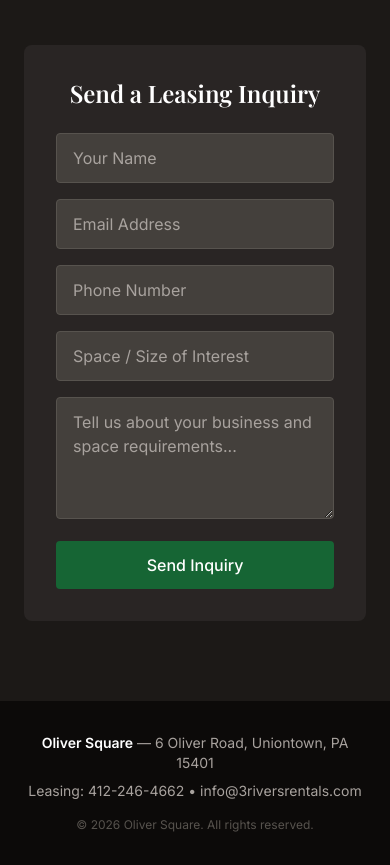
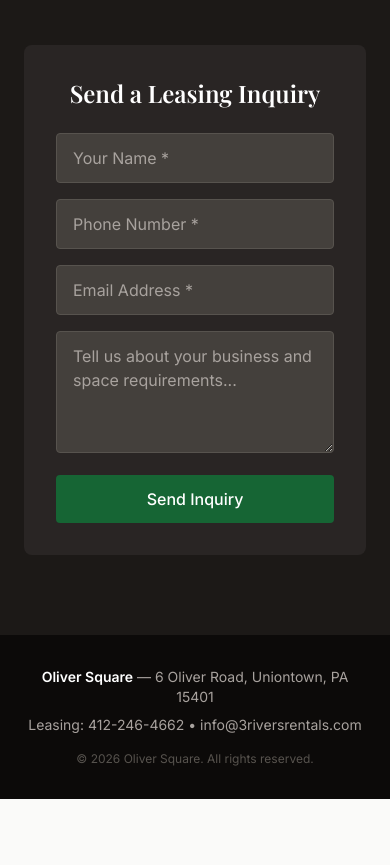
Before and after one commit to dustins89/oliver-square, a plain HTML site: page index.html in a window 390 px wide. Shown: the part 10565-11430 px from the top of the page. After the commit the page ends 11364 px from the top, so only its background shows below. Drawn offline with nearby package versions, Linux system fonts and the light colour scheme.

Commit message:
Simplify contact form: remove space field, require name+phone, wire to Web3Forms

```diff
--- a/index.html
+++ b/index.html
@@ -529,24 +529,26 @@
       <!-- Contact form -->
       <div class="bg-stone-800 rounded-lg p-8">
         <h3 class="text-2xl font-semibold mb-6 text-center">Send a Leasing Inquiry</h3>
-        <form action="mailto:info@3riversrentals.com" method="post" enctype="text/plain" class="space-y-4">
+        <form id="leasing-form" action="https://api.web3forms.com/submit" method="POST" class="space-y-4">
+          <input type="hidden" name="access_key" value="YOUR_WEB3FORMS_ACCESS_KEY_HERE">
+          <input type="hidden" name="subject" value="New Leasing Inquiry — Oliver Square">
+          <input type="hidden" name="from_name" value="Oliver Square Website">
+          <input type="hidden" name="redirect" value="https://oliversq.com/?sent=1">
+          <input type="checkbox" name="botcheck" class="hidden" style="display:none" tabindex="-1" autocomplete="off">
           <div class="grid grid-cols-1 md:grid-cols-2 gap-4">
-            <input type="text" name="name" placeholder="Your Name" required
+            <input type="text" name="name" placeholder="Your Name *" required
               class="w-full px-4 py-3 bg-stone-700 border border-stone-600 rounded text-white placeholder-stone-400 focus:outline-none focus:border-green-700">
-            <input type="email" name="email" placeholder="Email Address" required
+            <input type="tel" name="phone" placeholder="Phone Number *" required
               class="w-full px-4 py-3 bg-stone-700 border border-stone-600 rounded text-white placeholder-stone-400 focus:outline-none focus:border-green-700">
           </div>
-          <div class="grid grid-cols-1 md:grid-cols-2 gap-4">
-            <input type="tel" name="phone" placeholder="Phone Number"
-              class="w-full px-4 py-3 bg-stone-700 border border-stone-600 rounded text-white placeholder-stone-400 focus:outline-none focus:border-green-700">
-            <input type="text" name="space" placeholder="Space / Size of Interest"
-              class="w-full px-4 py-3 bg-stone-700 border border-stone-600 rounded text-white placeholder-stone-400 focus:outline-none focus:border-green-700">
-          </div>
+          <input type="email" name="email" placeholder="Email Address *" required
+            class="w-full px-4 py-3 bg-stone-700 border border-stone-600 rounded text-white placeholder-stone-400 focus:outline-none focus:border-green-700">
           <textarea name="message" rows="4" placeholder="Tell us about your business and space requirements..." required
             class="w-full px-4 py-3 bg-stone-700 border border-stone-600 rounded text-white placeholder-stone-400 focus:outline-none focus:border-green-700"></textarea>
           <button type="submit" class="w-full bg-green-800 hover:bg-green-900 text-white font-medium py-3 rounded transition-colors">
             Send Inquiry
           </button>
+          <p id="form-status" class="text-center text-sm hidden"></p>
         </form>
       </div>
     </div>
```
